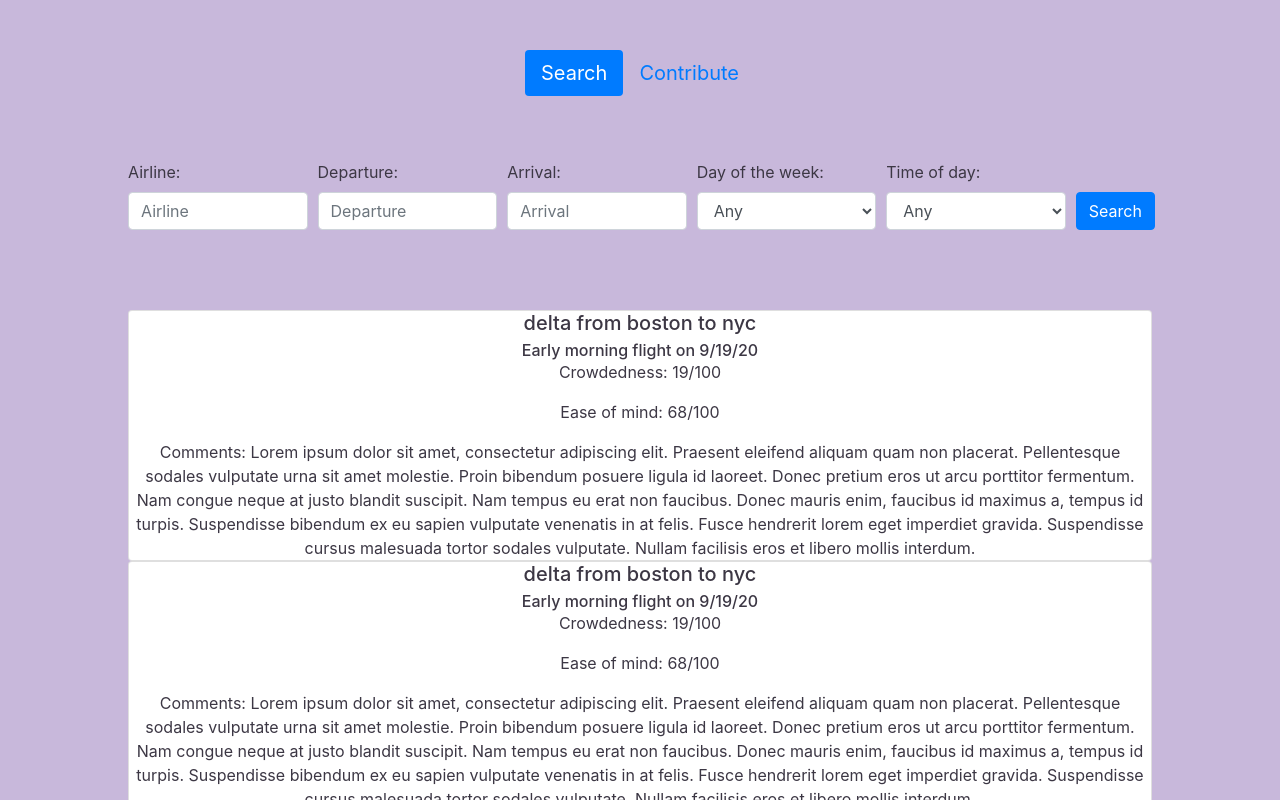
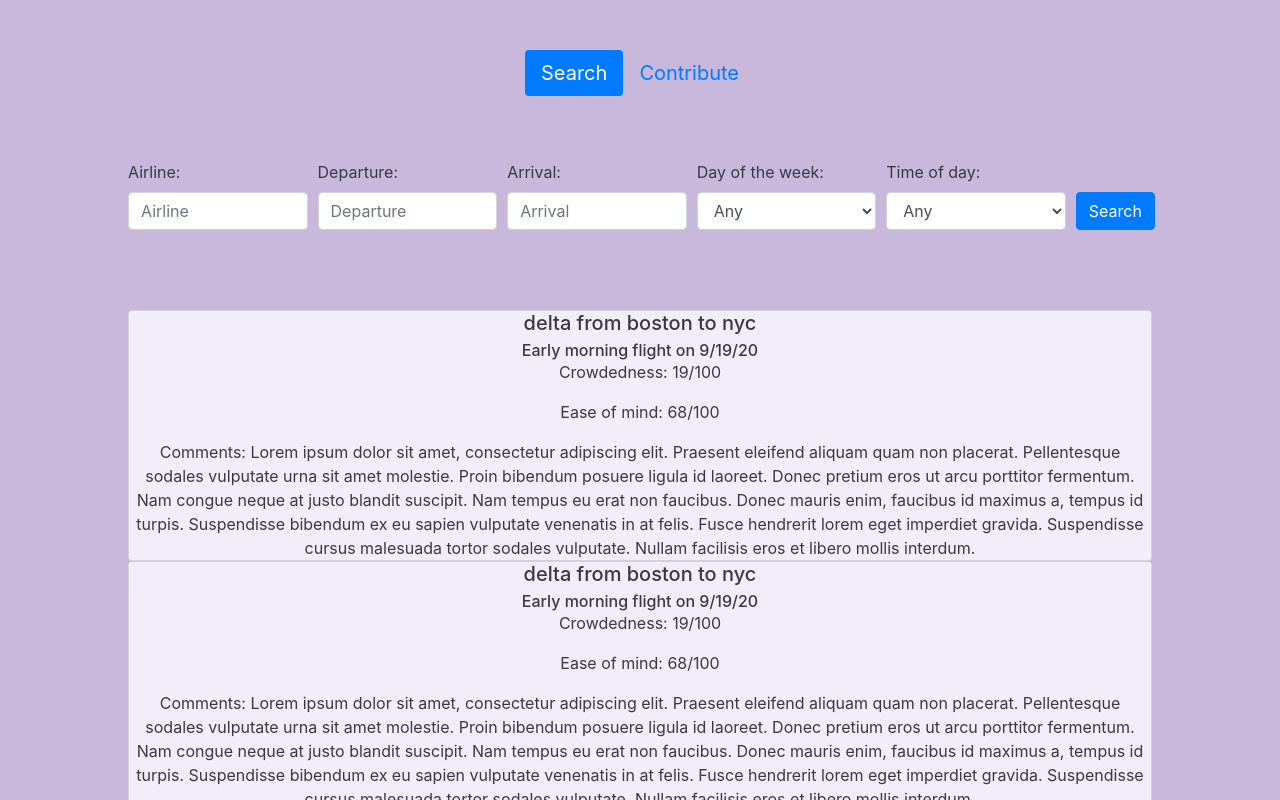
Before and after one commit to sophiazhi/airborne, a React (Create React App) app: page / in a window 1280 px wide. Shown: the top 800 px of the page. Built offline with nearby package versions, Linux system fonts and the light colour scheme.

Commit message:
card color change

```diff
--- a/src/Search.js
+++ b/src/Search.js
@@ -182,7 +182,7 @@
         const easeOfMind =  "Ease of mind: " + this.props.safety + "/100\n";
         const extraComments = "Comments: " + this.props.comments;
         return (
-            <Card>
+            <Card style={{"background-color": "#f2edf8"}}>
                 <Card.Title>{title}</Card.Title>
                 <Card.Subtitle>{subtitle}</Card.Subtitle>
                 <Card.Text>{crowdedness}</Card.Text>
```
